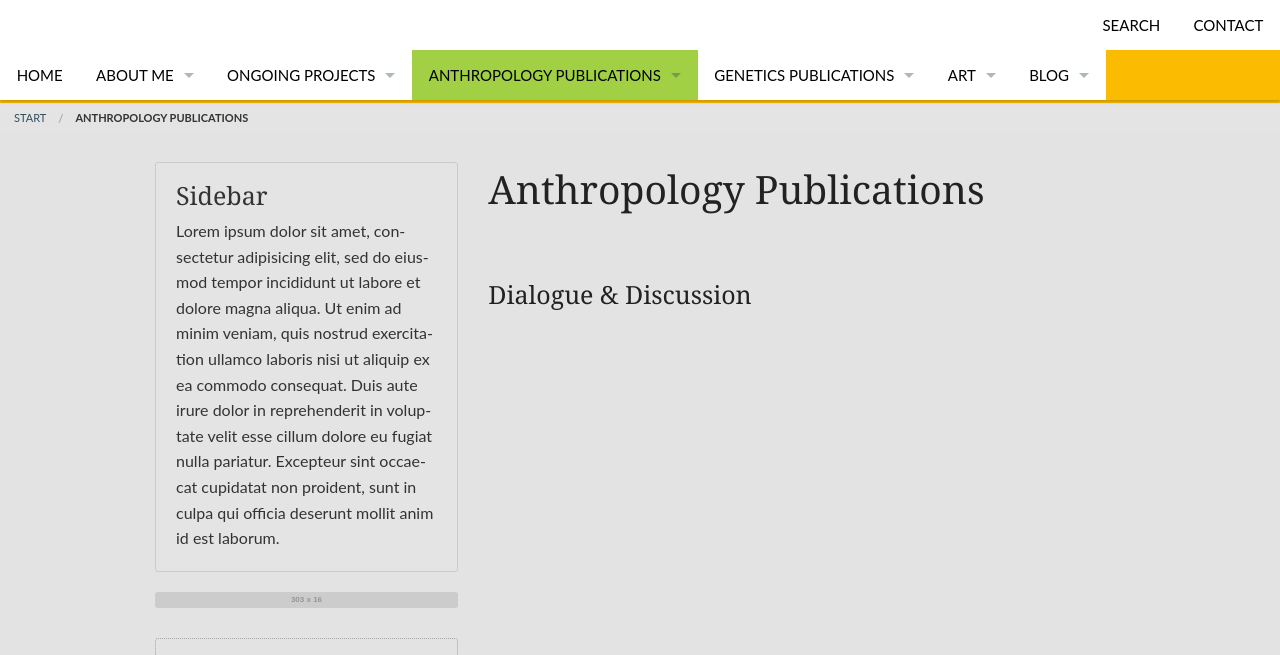
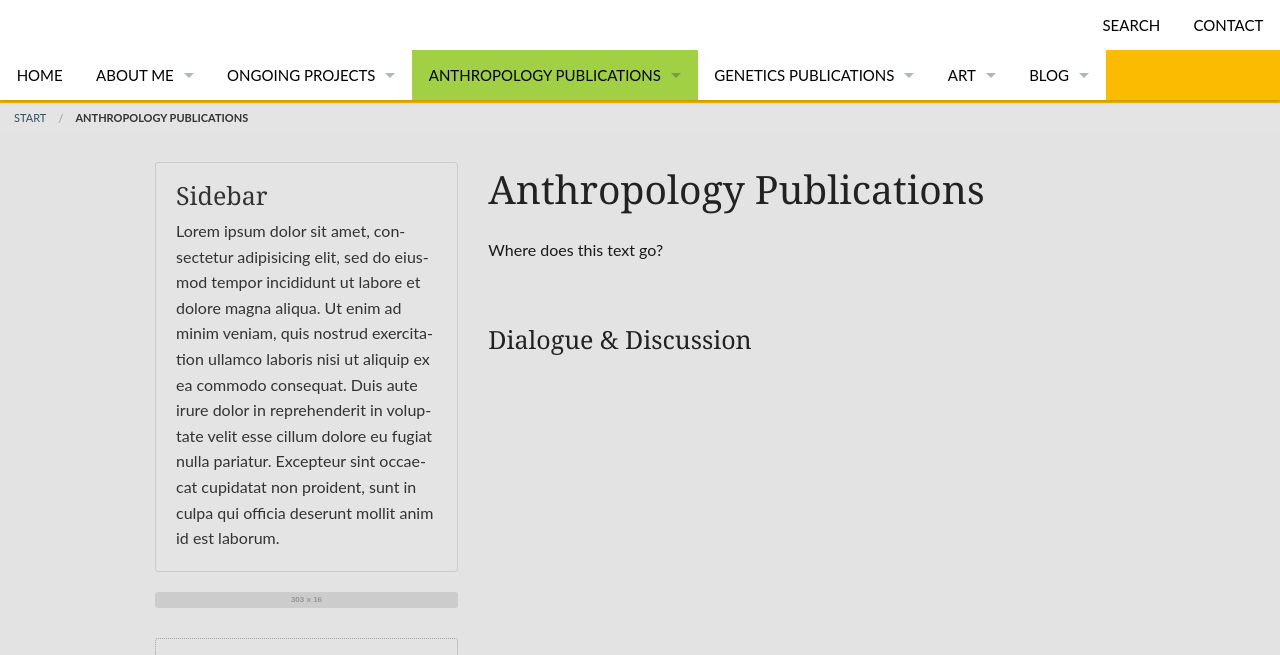
Before and after one commit to Ctross/Ctross.github.io, a Jekyll site: the page built from anthropology/index.md, in a window 1280 px wide and 900 px high, scrolled down 307 px, cut to the strip 0-655 px from the top of the window. Built offline with Jekyll 4.4.1, drawn with Linux system fonts in a browser that asks for light colours; comment, search, counter and statistics services are not loaded.

Commit message:
Update index.md

```diff
--- a/anthropology/index.md
+++ b/anthropology/index.md
@@ -47,3 +47,4 @@ meta_description:
 permalink:
 tawkto: true               # Enable tawk.to-Service › More › _config.yml
 ---
+Where does this text go?
```
